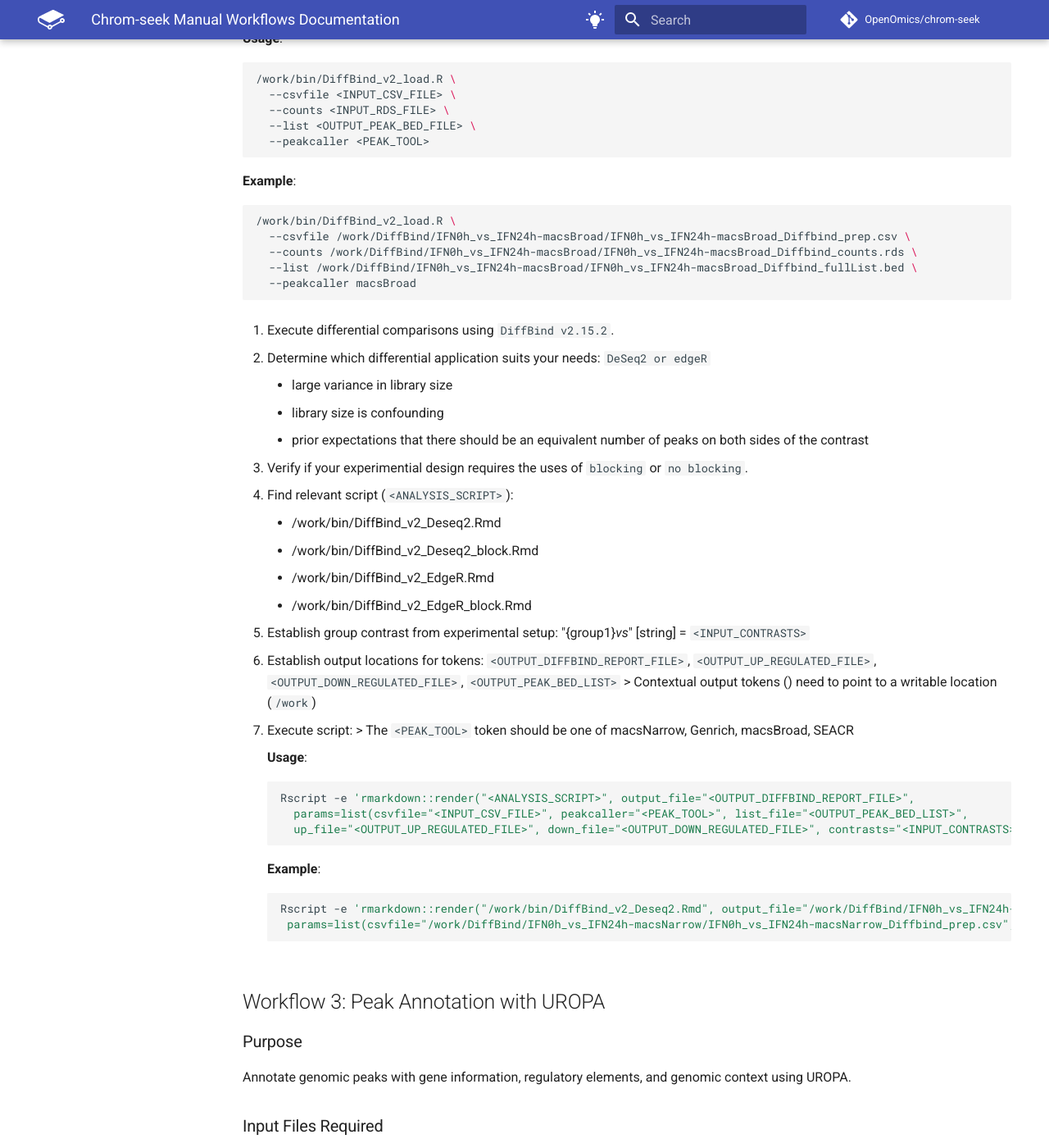
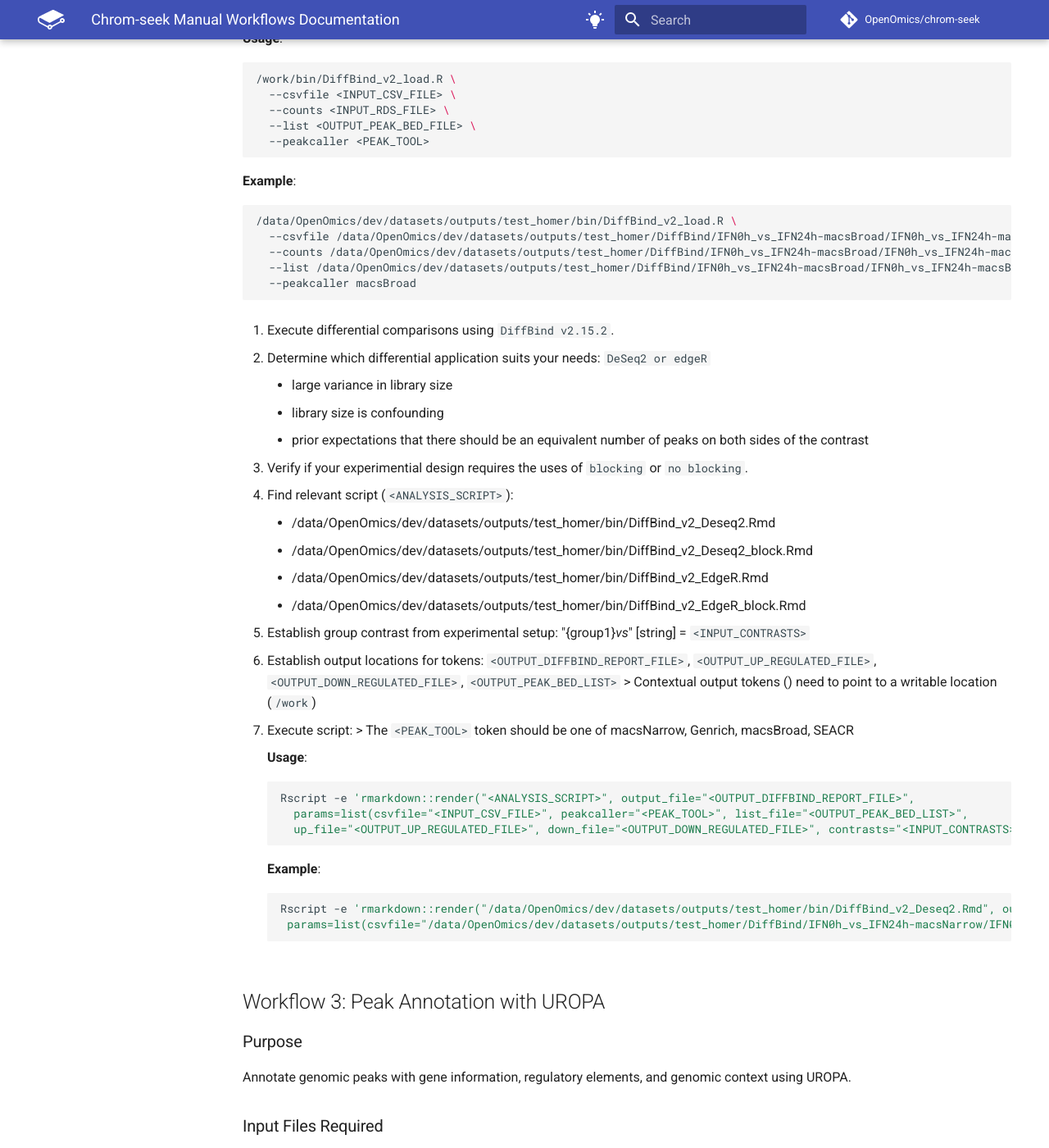
Before and after one commit to OpenOmics/chrom-seek, an MkDocs documentation site: the page built from docs/manual_workflows.md, in a window 1280 px wide and 1400 px high, scrolled down 3583 px. Shown: the whole window at 82% size. Built offline with MkDocs 1.6.1 and Material for MkDocs 9.7.7, drawn with Linux system fonts in a browser that asks for light colours; comment, search, counter and statistics services are not loaded; the version menu is left out; some of the changed text lies outside the part shown.

Commit message:
fix: dont use /work

````diff
--- a/docs/manual_workflows.md
+++ b/docs/manual_workflows.md
@@ -64,7 +64,7 @@ Perform either quality control analysis or differential binding analysis using D
       -C \
       -e \
       --env TMPDIR=/tmp,TMP=/tmp \
-      -B /lscratch/$SLURM_JOBID:/tmp,<PROJECT_WORKING_DIR>:/work:rw \
+      -B /lscratch/$SLURM_JOBID:/tmp,<PROJECT_WORKING_DIR>:<PROJECT_WORKING_DIR>:rw \
       --pwd /work \
       docker://skchronicles/cfchip_toolkit:v0.5.0 \
       bash
@@ -76,8 +76,8 @@ Perform either quality control analysis or differential binding analysis using D
     singularity run \
       -C \
       -e \
-      --env TMPDIR=/tmp,TMP=/tmp \
-      -B /lscratch/$SLURM_JOBID:/tmp,$working_dir:/work:rw \
+      --env TMPDIR=/tmp,TMP=/tmp,working_dir=$working_dir \
+      -B /lscratch/$SLURM_JOBID:/tmp,$working_dir:$working_dir:rw \
       --pwd /work \
       docker://skchronicles/cfchip_toolkit:v0.5.0 \
       bash
@@ -92,16 +92,16 @@ Perform either quality control analysis or differential binding analysis using D
 
   **Usage**:
   ```bash
-  Rscript -e 'rmarkdown::render("/work/bin/DiffBind_v2_QC.Rmd", output_file="/work/CUSTOM_DiffBindQC.html",
+  Rscript -e 'rmarkdown::render("/data/OpenOmics/dev/datasets/outputs/test_homer/bin/DiffBind_v2_QC.Rmd", output_file="/data/OpenOmics/dev/datasets/outputs/test_homer/CUSTOM_DiffBindQC.html",
               params=list(csvfile="<INPUT_CSV_FILE>", counts_bed="<OUTPUT_BED_FILE>",
               counts_csv="<OUTPUT_COUNTS_CSV_FILE>", peakcaller="<PEAK_TOOL>"))'
   ```
 
   **Example**:
   ```bash
-  Rscript -e 'rmarkdown::render("/work/bin/DiffBind_v2_QC.Rmd", output_file="/work/PeakQC/DB_QC/AllSamples-macsNarrow/AllSamples-macsNarrow_DiffBindQC.html",
-    params=list(csvfile="/work/PeakQC/DB_QC/AllSamples-macsNarrow/AllSamples-macsNarrow_DiffBind_prep.csv", counts_bed="/work/PeakQC/DB_QC/AllSamples-macsNarrow/AllSamples-macsNarrow_DiffBindQC_TMMcounts.bed",
-    counts_csv="/work/PeakQC/DB_QC/AllSamples-macsNarrow/AllSamples-macsNarrow_DiffBindQC_TMMcounts.csv", peakcaller="macsNarrow"))'
+  Rscript -e 'rmarkdown::render("/data/OpenOmics/dev/datasets/outputs/test_homer/bin/DiffBind_v2_QC.Rmd", output_file="/data/OpenOmics/dev/datasets/outputs/test_homer/PeakQC/DB_QC/AllSamples-macsNarrow/AllSamples-macsNarrow_DiffBindQC.html",
+    params=list(csvfile="/data/OpenOmics/dev/datasets/outputs/test_homer/PeakQC/DB_QC/AllSamples-macsNarrow/AllSamples-macsNarrow_DiffBind_prep.csv", counts_bed="/data/OpenOmics/dev/datasets/outputs/test_homer/PeakQC/DB_QC/AllSamples-macsNarrow/AllSamples-macsNarrow_DiffBindQC_TMMcounts.bed",
+    counts_csv="/data/OpenOmics/dev/datasets/outputs/test_homer/PeakQC/DB_QC/AllSamples-macsNarrow/AllSamples-macsNarrow_DiffBindQC_TMMcounts.csv", peakcaller="macsNarrow"))'
   ```
 
 ### Differential Peak Calling Mode ###
@@ -131,7 +131,7 @@ Perform either quality control analysis or differential binding analysis using D
     -C \
     -e \
     --env TMPDIR=/tmp,TMP=/tmp \
-    -B /lscratch/$SLURM_JOBID:/tmp,$working_dir:/work:rw \
+    -B /lscratch/$SLURM_JOBID:/tmp,$working_dir:$working_dir:rw \
     --pwd /work \
     docker://skchronicles/cfchip_toolkit:v0.5.0 \
     bash
@@ -156,10 +156,10 @@ Perform either quality control analysis or differential binding analysis using D
 
   **Example**:
   ```bash
-  /work/bin/DiffBind_v2_load.R \
-    --csvfile /work/DiffBind/IFN0h_vs_IFN24h-macsBroad/IFN0h_vs_IFN24h-macsBroad_Diffbind_prep.csv \
-    --counts /work/DiffBind/IFN0h_vs_IFN24h-macsBroad/IFN0h_vs_IFN24h-macsBroad_Diffbind_counts.rds \
-    --list /work/DiffBind/IFN0h_vs_IFN24h-macsBroad/IFN0h_vs_IFN24h-macsBroad_Diffbind_fullList.bed \
+  /data/OpenOmics/dev/datasets/outputs/test_homer/bin/DiffBind_v2_load.R \
+    --csvfile /data/OpenOmics/dev/datasets/outputs/test_homer/DiffBind/IFN0h_vs_IFN24h-macsBroad/IFN0h_vs_IFN24h-macsBroad_Diffbind_prep.csv \
+    --counts /data/OpenOmics/dev/datasets/outputs/test_homer/DiffBind/IFN0h_vs_IFN24h-macsBroad/IFN0h_vs_IFN24h-macsBroad_Diffbind_counts.rds \
+    --list /data/OpenOmics/dev/datasets/outputs/test_homer/DiffBind/IFN0h_vs_IFN24h-macsBroad/IFN0h_vs_IFN24h-macsBroad_Diffbind_fullList.bed \
     --peakcaller macsBroad
   ```
 
@@ -173,10 +173,10 @@ Perform either quality control analysis or differential binding analysis using D
    2. Verify if your experimential design requires the uses of `blocking` or `no blocking`.
 
    3. Find relevant script (`<ANALYSIS_SCRIPT>`):
-     - /work/bin/DiffBind_v2_Deseq2.Rmd
-     - /work/bin/DiffBind_v2_Deseq2_block.Rmd
-     - /work/bin/DiffBind_v2_EdgeR.Rmd
-     - /work/bin/DiffBind_v2_EdgeR_block.Rmd
+     - /data/OpenOmics/dev/datasets/outputs/test_homer/bin/DiffBind_v2_Deseq2.Rmd
+     - /data/OpenOmics/dev/datasets/outputs/test_homer/bin/DiffBind_v2_Deseq2_block.Rmd
+     - /data/OpenOmics/dev/datasets/outputs/test_homer/bin/DiffBind_v2_EdgeR.Rmd
+     - /data/OpenOmics/dev/datasets/outputs/test_homer/bin/DiffBind_v2_EdgeR_block.Rmd
 
    4. Establish group contrast from experimental setup: "{group1}_vs_{group2}" [string] = `<INPUT_CONTRASTS>`
 
@@ -195,8 +195,8 @@ Perform either quality control analysis or differential binding analysis using D
 
       **Example**:
       ```bash
-      Rscript -e 'rmarkdown::render("/work/bin/DiffBind_v2_Deseq2.Rmd", output_file="/work/DiffBind/IFN0h_vs_IFN24h-macsNarrow/IFN0h_vs_IFN24h-macsNarrow_Diffbind_DeSeq2.html",
-       params=list(csvfile="/work/DiffBind/IFN0h_vs_IFN24h-macsNarrow/IFN0h_vs_IFN24h-macsNarrow_Diffbind_prep.csv", peakcaller="macsNarrow", list_file="/work/DiffBind/IFN0h_vs_IFN24h-macsNarrow/IFN0h_vs_IFN24h-macsNarrow_Diffbind_DeSeq2_peak_list.tab", up_file="/work/DiffBind/IFN0h_vs_IFN24h-macsNarrow/IFN0h_vs_IFN24h-macsNarrow_Diffbind_DeSeq2_up.bed", down_file="/work/DiffBind/IFN0h_vs_IFN24h-macsNarrow/IFN0h_vs_IFN24h-macsNarrow_Diffbind_DeSeq2_down.bed", contrasts="IFN0h_vs_IFN24h", counts="/work/DiffBind/IFN0h_vs_IFN24h-macsNarrow/IFN0h_vs_IFN24h-macsNarrow_Diffbind_counts.rds"))'
+      Rscript -e 'rmarkdown::render("/data/OpenOmics/dev/datasets/outputs/test_homer/bin/DiffBind_v2_Deseq2.Rmd", output_file="/data/OpenOmics/dev/datasets/outputs/test_homer/DiffBind/IFN0h_vs_IFN24h-macsNarrow/IFN0h_vs_IFN24h-macsNarrow_Diffbind_DeSeq2.html",
+       params=list(csvfile="/data/OpenOmics/dev/datasets/outputs/test_homer/DiffBind/IFN0h_vs_IFN24h-macsNarrow/IFN0h_vs_IFN24h-macsNarrow_Diffbind_prep.csv", peakcaller="macsNarrow", list_file="/data/OpenOmics/dev/datasets/outputs/test_homer/DiffBind/IFN0h_vs_IFN24h-macsNarrow/IFN0h_vs_IFN24h-macsNarrow_Diffbind_DeSeq2_peak_list.tab", up_file="/data/OpenOmics/dev/datasets/outputs/test_homer/DiffBind/IFN0h_vs_IFN24h-macsNarrow/IFN0h_vs_IFN24h-macsNarrow_Diffbind_DeSeq2_up.bed", down_file="/data/OpenOmics/dev/datasets/outputs/test_homer/DiffBind/IFN0h_vs_IFN24h-macsNarrow/IFN0h_vs_IFN24h-macsNarrow_Diffbind_DeSeq2_down.bed", contrasts="IFN0h_vs_IFN24h", counts="/data/OpenOmics/dev/datasets/outputs/test_homer/DiffBind/IFN0h_vs_IFN24h-macsNarrow/IFN0h_vs_IFN24h-macsNarrow_Diffbind_counts.rds"))'
       ```
 
 ## Workflow 3: Peak Annotation with UROPA
@@ -329,10 +329,10 @@ Combine differential binding results from DiffBind with gene annotations from UR
 
   **Example**:
   ```bash
-  python /work/bin/merge_diffbind_uropa.py \
-    --uropa /work/UROPA_annotations/DiffBind/IFN0h_vs_IFN24h-macsNarrow-EdgeR/IFN0h_vs_IFN24h_macsNarrow_EdgeR_protTSS_uropa_finalhits.txt \
-    --diffbind /work/DiffBind/IFN0h_vs_IFN24h-macsNarrow/IFN0h_vs_IFN24h-macsNarrow_Diffbind_EdgeR_peak_list.tab \
-    --output /work/UROPA_DIFFBIND_TBLS/IFN0h_vs_IFN24h-macsNarrow-EdgeR_protTSS_UROPA_DIFFBIND_JOIN.txt \
+  python /data/OpenOmics/dev/datasets/outputs/test_homer/bin/merge_uropa_diffbind.py \
+    --uropa /data/OpenOmics/dev/datasets/outputs/test_homer/UROPA_annotations/DiffBind/IFN0h_vs_IFN24h-macsNarrow-EdgeR/IFN0h_vs_IFN24h_macsNarrow_EdgeR_protTSS_uropa_finalhits.txt \
+    --diffbind /data/OpenOmics/dev/datasets/outputs/test_homer/DiffBind/IFN0h_vs_IFN24h-macsNarrow/IFN0h_vs_IFN24h-macsNarrow_Diffbind_EdgeR_peak_list.tab \
+    --output /data/OpenOmics/dev/datasets/outputs/test_homer/UROPA_DIFFBIND_TBLS/IFN0h_vs_IFN24h-macsNarrow-EdgeR_protTSS_UROPA_DIFFBIND_JOIN.txt \
     --fdr 0.05 \
     --fold 0
   ```
````
